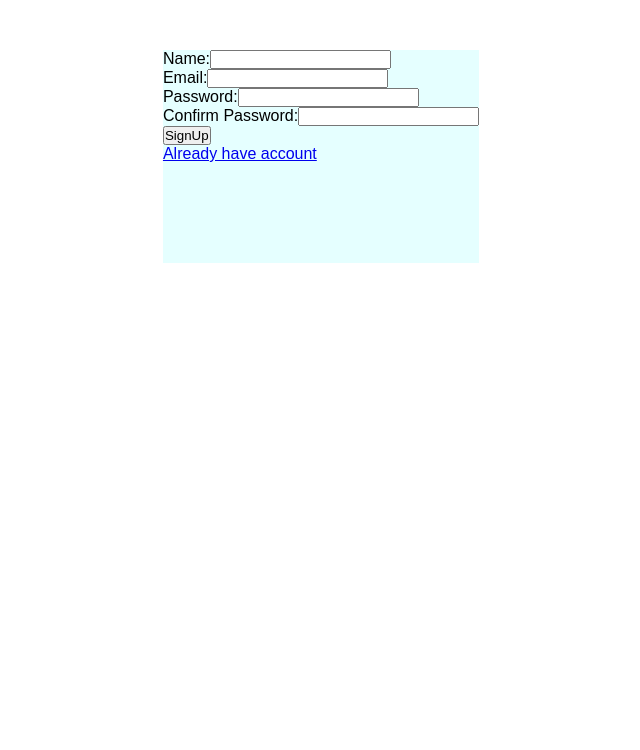
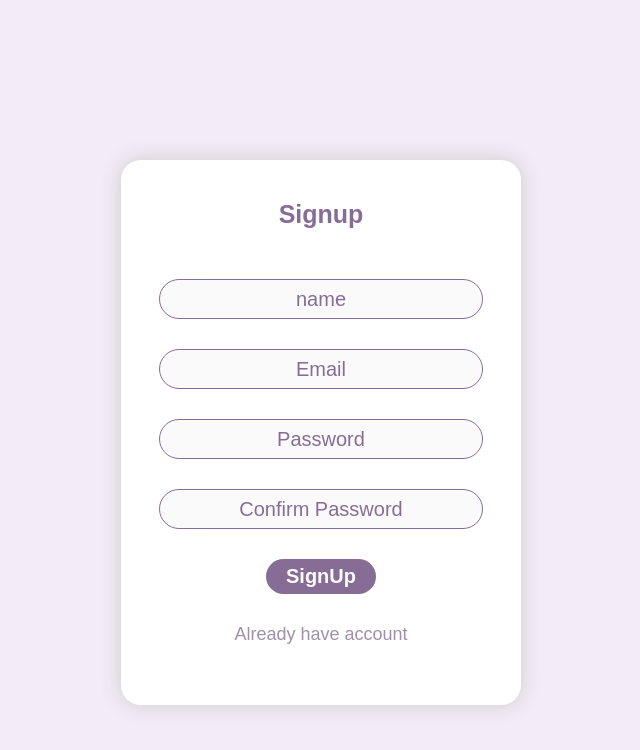
Before and after one commit to mohammad-jaffal/address-book, a React (Create React App) app in the folder address-book-frontend/: page /signup in a window 1280 px wide. Shown: the top 750 px of the page, without its empty margins (319-959 px from the left). Built offline with nearby package versions, Linux system fonts and the light colour scheme.

Commit message:
Styling login and signup pages

```diff
--- a/address-book-frontend/src/App.css
+++ b/address-book-frontend/src/App.css
@@ -2,12 +2,16 @@
   margin: 0;
   padding: 0;
   box-sizing: border-box;
+
 }
 
+body{
+  background-color: rgba(243, 235, 246, 255);
+}
 
 .global-container {
   width: 100%;
-  height: 100%;
+  height: 100vh;
   box-sizing: border-box;
   font-family: sans-serif;
   display: flex;
@@ -52,7 +56,6 @@
 }
 
 .home-body-container {
-  margin-top: 50px;
   /* background-color: rgba(0, 255, 255, 0.1); */
   width: 80%;
   align-self: center;
@@ -64,13 +67,34 @@
 }
 
 
+
+.filter-input {
+  margin-top: 100px;
+  margin-bottom: 80px;
+  width: 50%;
+  height: 40px;
+  border: 1px solid rgba(135, 109, 150, 255);
+  border-radius: 20px;
+  background-color: rgba(250, 250, 250, 255);
+  text-align: center;
+  font-size: 20px;
+  color: rgba(135, 109, 150, 255);
+  align-self: center;
+}
+
+.filter-input::placeholder {
+  color: rgba(135, 109, 150, 255);
+}
+
+
 .contact-item {
   width: 300px;
   height: 180px;
-  background-color: rgba(137, 43, 226, 0.116);
+  background-color: white;
   display: flex;
   padding: 10px;
-  border-radius: 10px;
+  border-radius: 10px;;
+  box-shadow: 0 0 3px #ccc;
 }
 
 .info-container {
@@ -88,7 +112,6 @@
   flex-direction: column;
   justify-content: space-around;
   align-items: flex-end;
-
 }
 
 .map-icon {
@@ -107,6 +130,9 @@
 .contact-name {
   font-size: 22px;
 }
+.contact-info {
+  /* font-size: 22px; */
+}
 
 
 .addcontact-body-container {
@@ -123,14 +149,79 @@
 
 
 .login-body-container {
-  margin-top: 50px;
-  background-color: rgba(0, 255, 255, 0.1);
+  margin-top: 30vh;
   align-self: center;
+}
+
+.signup-body-container {
+  margin-top: 20vh;
+  align-self: center;
+}
+
+.login-form-container {
+
   display: flex;
-  flex-wrap: wrap;
-  gap: 50px;
+  flex-direction: column;
   justify-content: center;
-  padding-bottom: 100px;
+  align-items: center;
+  width: 400px;
+  height: fit-content;
+  padding: 20px;
+  background-color: rgba(255, 255, 255, 255);
+  border-radius: 20px;
+  box-shadow: 0 0 20px #ccc;
+  /* color: white; */
+}
+
+.login-form-container>p {
+  margin-top: 20px;
+  font-size: 25px;
+  font-weight: bold;
+  margin-bottom: 50px;
+  color: rgba(135, 109, 150, 255);
+}
+
+
+.login-input {
+  width: 90%;
+  height: 40px;
+  border: 1px solid rgba(135, 109, 150, 255);
+  border-radius: 20px;
+  background-color: rgba(250, 250, 250, 255);
+  text-align: center;
+  font-size: 20px;
+  color: rgba(135, 109, 150, 255);
+  margin-bottom: 30px;
+}
+
+.login-input::placeholder {
+  color: rgba(135, 109, 150, 255);
+}
+
+
+.li-btn {
+  width: 110px;
+  height: 35px;
+  border-radius: 20px;
+  border: none;
+  background-color: rgba(135, 109, 150, 255);
+  color: rgba(250, 250, 250, 255);
+  font-size: 20px;
+  font-weight: bold;
+  margin-bottom: 30px;
+  cursor: pointer;
+}
+
+.li-btn:active {
+  margin-top: 1px;
+  margin-bottom: 29px;
+}
+
+.auth-link {
+  text-decoration: none;
+  font-size: 18px;
+  color: rgba(159, 144, 171, 255);
+  margin-bottom: 40px;
 }
 
 
@@ -145,14 +236,14 @@
 }
 
 
-.location-show{
+.location-show {
   width: 150px;
   pointer-events: none;
   cursor: default;
 }
 
 
-#map_container{
+#map_container {
   display: none;
 }
 
--- a/address-book-frontend/src/components/ContactItem.js
+++ b/address-book-frontend/src/components/ContactItem.js
@@ -2,7 +2,7 @@ import React from "react";
 import axios from 'axios';
 
 
-const ContactItem = ({ name, phone, email, status, contact_id, location, del_fn}) => {
+const ContactItem = ({ name, phone, email, status, location, del_fn}) => {
 
 // console.log(location)
 
@@ -17,9 +17,9 @@ function viewmapFunction(){
         <div className='contact-item'>
             <div className="info-container">
                 <p className="contact-name">{name}</p>
-                <p>📞 {phone}</p>
-                <p>✉️ {email}</p>
-                <p>🗿 {status}</p>
+                <p className="contact-info">📞 {phone}</p>
+                <p className="contact-info">✉️ {email}</p>
+                <p className="contact-info"> 🗿 {status}</p>
             </div>
             <div className="location-container">
                 <i className="delete-icon" onClick={del_fn}>❌</i>
--- a/address-book-frontend/src/pages/Home.js
+++ b/address-book-frontend/src/pages/Home.js
@@ -111,7 +111,7 @@ const Home = () => {
             ) {
                 if (contact in temp) { } else {
                     temp[temp.length] = contact;
-                    setFilteredContacts(temp)
+                    setFilteredContacts(temp);
                 }
             }
         }
@@ -128,7 +128,7 @@ const Home = () => {
         return (
             <div className='global-container'>
                 <Navbar />
-                <input type={"text"} ref={filter_input} onInput={() => { filterContacts() }} />
+                <input type={"text"} className={"filter-input"} ref={filter_input} placeholder={"Search"} onInput={() => { filterContacts() }} />
                 <div className="home-body-container">
 
                     {filtered_contacts.map((value, index) => {
--- a/address-book-frontend/src/pages/Login.js
+++ b/address-book-frontend/src/pages/Login.js
@@ -9,7 +9,7 @@ const Login = () => {
         var email = document.getElementById("li_email").value;
         var password = document.getElementById("li_password").value;
         if (email == "" || password == "") {
-            alert('Fill All')
+            alert('Fill All');
         } else {
 
             const params = new URLSearchParams();
@@ -36,20 +36,15 @@ const Login = () => {
         <div className='global-container'>
             <div className="login-body-container">
                 <div id="login_form" className="login-form-container">
-                    <div className="form-group">
-                        <label>Email:</label>
-                        <input type="text" id="li_email" className="form-control" required />
-                    </div>
-                    <div className="form-group">
-                        <label>Password:</label>
-                        <input type="password" id="li_password" className="form-control" required />
-                    </div>
-                    <div className="form-group">
+                        <p>Login</p>
+                        <input type="text" id="li_email" className="login-input" placeholder="Email" required />
+
+                        <input type="password" id="li_password" className="login-input" placeholder="Password" required />
+
                         <button className='li-btn' onClick={() => { loginFunction() }}>Login</button>
-                    </div>
-                    <div className="form-group">
-                        <Link to={"./signup"}>Create account</Link>
-                    </div>
+
+                        <Link className="auth-link" to={"./signup"}>Create account</Link>
+
                 </div>
             </div>
         </div>
--- a/address-book-frontend/src/pages/Signup.js
+++ b/address-book-frontend/src/pages/Signup.js
@@ -55,30 +55,15 @@ const Signup = () => {
 
     return (
         <div className='global-container'>
-            <div className="login-body-container">
+            <div className="signup-body-container">
                 <div id="login_form" className="login-form-container">
-                    <div className="form-group">
-                        <label>Name:</label>
-                        <input type="text" id="su_name" className="form-control" required />
-                    </div>
-                    <div className="form-group">
-                        <label>Email:</label>
-                        <input type="Email" id="su_email" className="form-control" required />
-                    </div>
-                    <div className="form-group">
-                        <label>Password:</label>
-                        <input type="password" id="su_password" className="form-control" required />
-                    </div>
-                    <div className="form-group">
-                        <label>Confirm Password:</label>
-                        <input type="password" id="su_confirm_password" className="form-control" required />
-                    </div>
-                    <div className="form-group">
-                        <button className='li-btn' onClick={() => { signupFunction() }}>SignUp</button>
-                    </div>
-                    <div className="form-group">
-                        <Link to={-1}>Already have account</Link>
-                    </div>
+                    <p>Signup</p>
+                    <input type="text" id="su_name" className="login-input" placeholder="name" required />
+                    <input type="Email" id="su_email" className="login-input" placeholder="Email" required />
+                    <input type="password" id="su_password" className="login-input" placeholder="Password" required />
+                    <input type="password" id="su_confirm_password" className="login-input" placeholder="Confirm Password" required />
+                    <button className='li-btn' onClick={() => { signupFunction() }}>SignUp</button>
+                    <Link className="auth-link" to={-1}>Already have account</Link>
                 </div>
             </div>
         </div>
--- a/address-book-frontend/src/pages/ViewLocation.js
+++ b/address-book-frontend/src/pages/ViewLocation.js
@@ -7,7 +7,6 @@ import axios from 'axios';
 
 const ViewLocation = () => {
     const { isLoaded } = useLoadScript({ googleMapsApiKey: "AIzaSyBS8VZXIVu9EOghzUMzzI9kwxq92G7Ckb4" });
-
 
 
     const token = localStorage.getItem('token');
```
